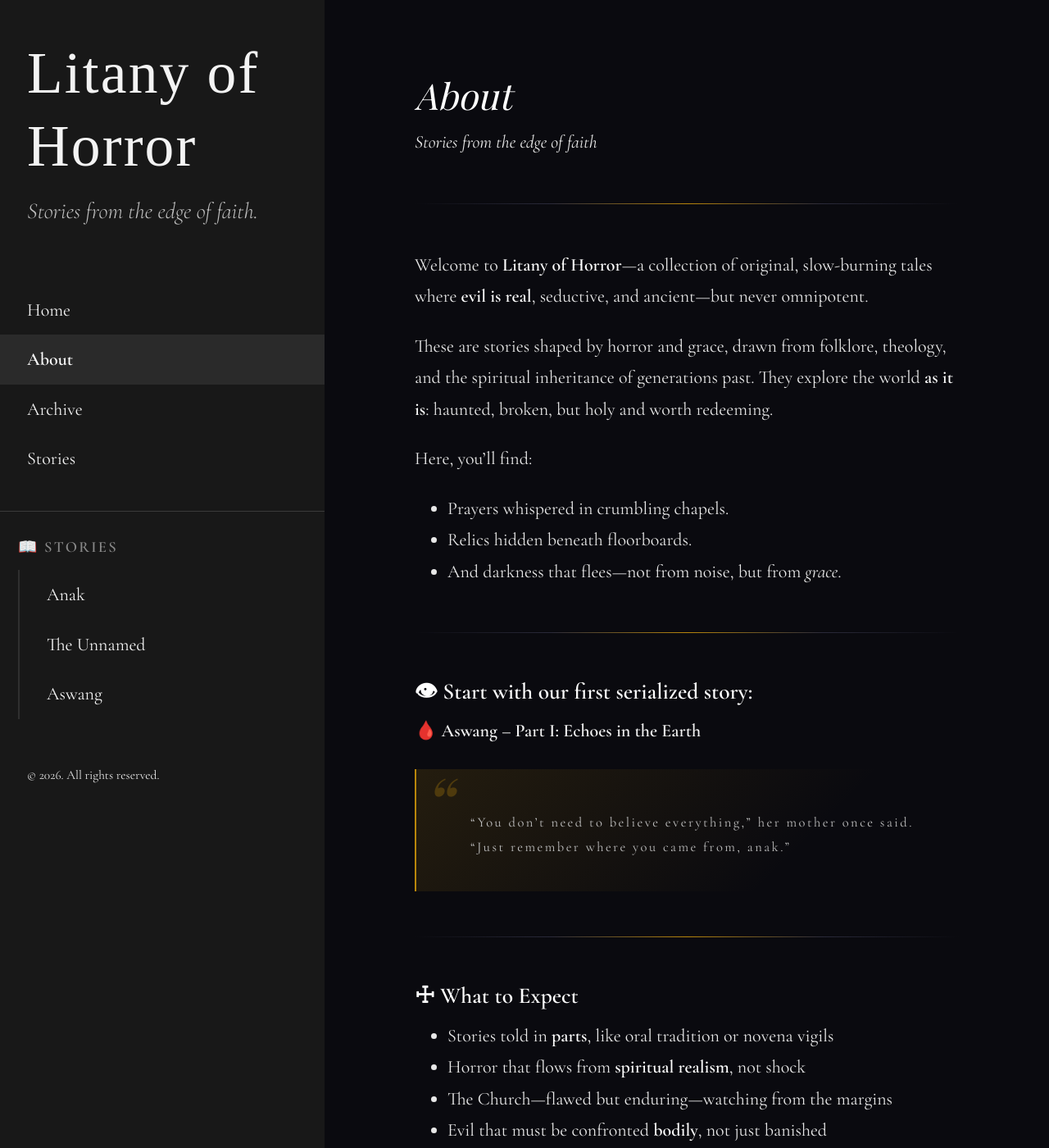
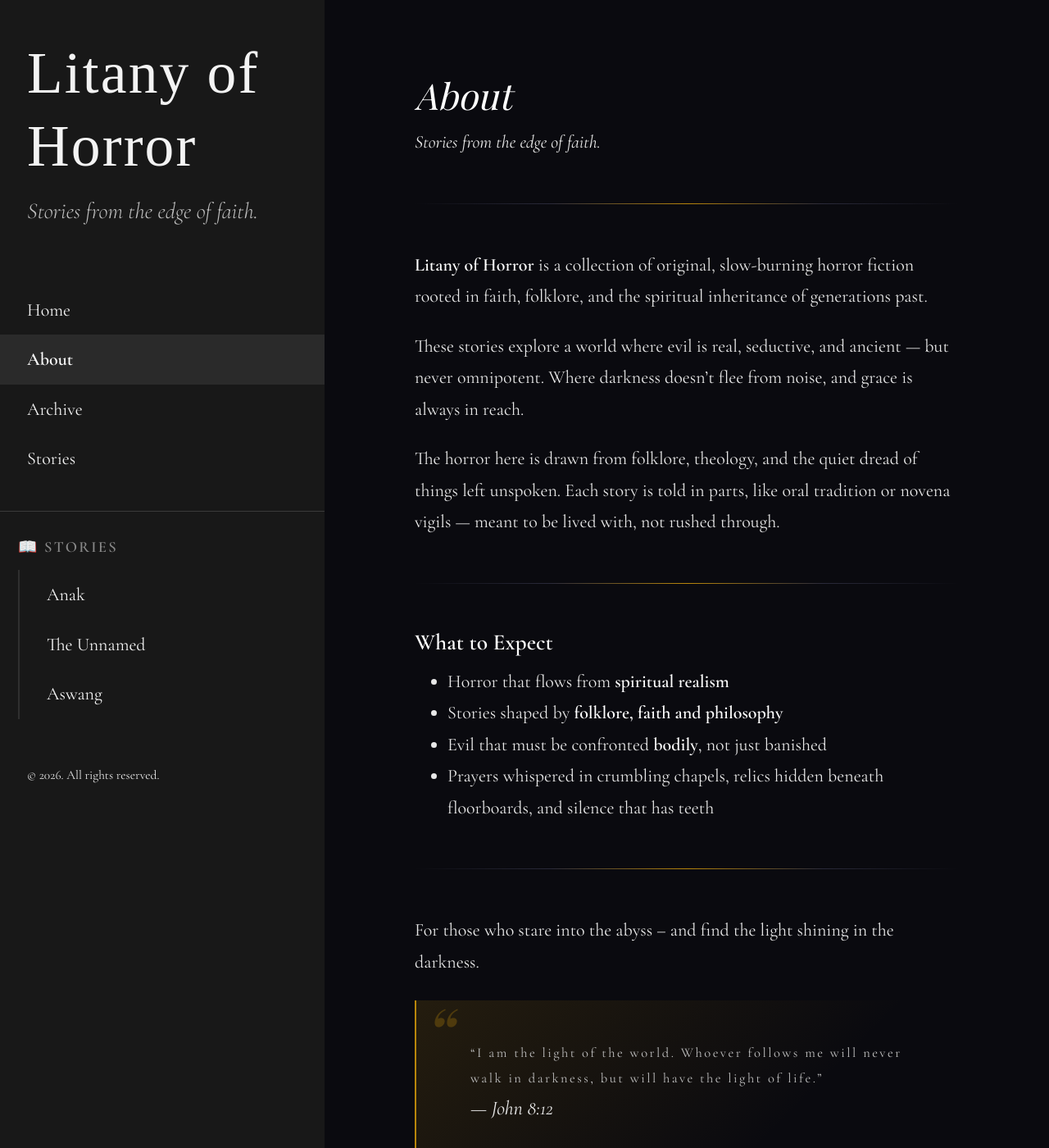
Before and after one commit to fearfulsmtry/litany-of-horror, a Jekyll site: the page built from about.md, in a window 1280 px wide and 1400 px high. Shown: the whole window at 82% size. Built offline with Jekyll 4.4.1, drawn with Linux system fonts in a browser that asks for light colours; some web fonts are replaced; some of the changed text lies outside the part shown.

Commit message:
Refines "About" page content for clarity and consistency

```diff
--- a/about.md
+++ b/about.md
@@ -3,51 +3,32 @@ layout: page
 title: About
 ---
 
-*Stories from the edge of faith*
+*Stories from the edge of faith.*
 
 ---
 
-Welcome to **Litany of Horror**—a collection of original, slow-burning tales where **evil is real**, seductive, and ancient—but never omnipotent.
+**Litany of Horror** is a collection of original, slow-burning horror fiction rooted in faith, folklore, and the spiritual inheritance of generations past.
 
-These are stories shaped by horror and grace, drawn from folklore, theology, and the spiritual inheritance of generations past. They explore the world **as it is**: haunted, broken, but holy and worth redeeming.
+These stories explore a world where evil is real, seductive, and ancient — but never omnipotent. Where darkness doesn't flee from noise, and grace is always in reach.
 
-Here, you’ll find:
-- Prayers whispered in crumbling chapels.
-- Relics hidden beneath floorboards.
-- And darkness that flees—not from noise, but from *grace*.
+The horror here is drawn from folklore, theology, and the quiet dread of things left unspoken. Each story is told in parts, like oral tradition or novena vigils — meant to be lived with, not rushed through.
 
 ---
 
-### 👁 Start with our first serialized story:
-🩸 **[Aswang – Part I: Echoes in the Earth](/aswang/part-i-echoes-in-the-earth/)**
+### What to Expect
 
-> *“You don’t need to believe everything,” her mother once said.
-> “Just remember where you came from, anak.”*
+- Horror that flows from **spiritual realism**
+- Stories shaped by **folklore, faith and philosophy**
+- Evil that must be confronted **bodily**, not just banished
+- Prayers whispered in crumbling chapels, relics hidden beneath floorboards, and silence that has teeth
 
 ---
 
-### ☩ What to Expect
+For those who stare into the abyss -- and find the light shining in the darkness.
 
-- Stories told in **parts**, like oral tradition or novena vigils
-- Horror that flows from **spiritual realism**, not shock
-- The Church—flawed but enduring—watching from the margins
-- Evil that must be confronted **bodily**, not just banished
+> *"I am the light of the world. Whoever follows me will never walk in darkness, but will have the light of life."*
+> — John 8:12
 
 ---
 
-### 🌒 Upcoming
-New stories are unfolding—of the restless dead, ancient folklore, and the horror that waits in the dark. Stay close.
-
----
-
-### 🙏
-This blog is dedicated to those who keep praying, even in the dark.
-
-> _“He will cover you with His pinions, and under His wings you will find refuge...”_
-> —Psalm 91:4
-
----
-
-### © Copyright Notice
-
 All stories and content on this site are original works by **Kris Canasa** and are protected by copyright. These works may not be reproduced, distributed, or transmitted without permission. For inquiries about republication or adaptation rights, please contact the author.
```
